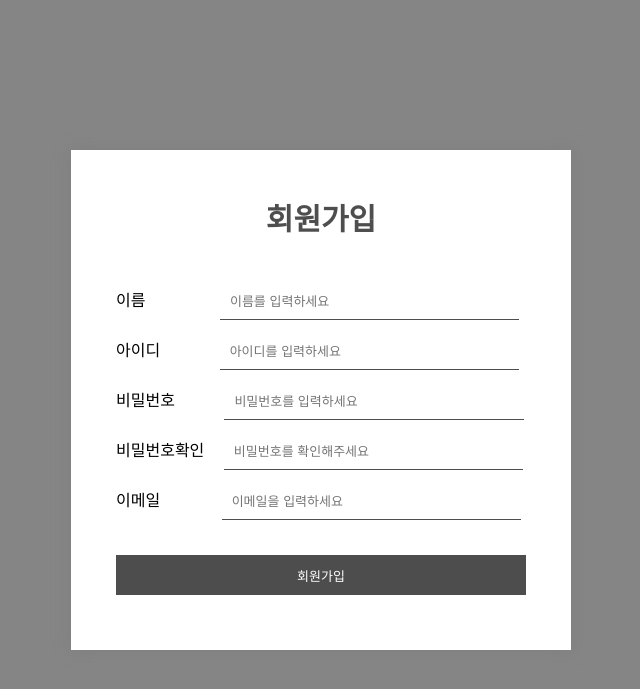
After one commit to gxxrxn/ppickus-hack, a Django app: template untact_tour/template/register.html in a window 1280 px wide. The commit adds this page. Shown: the top 689 px of the page, without its empty margins (319-959 px from the left). Run offline with Django 3.2, Linux system fonts and the light colour scheme; the template is opened without the code that fills it, so the values that code supplies are empty; some libraries are stand-ins or nearby versions; some web fonts are replaced.

Commit message:
add: register, logo change, show.html update

```diff
--- /dev/null
+++ b/untact_tour/template/register.html
@@ -0,0 +1,34 @@
+<!DOCTYPE html>
+<html lang="en">
+{% load static %}
+<head>
+    <meta charset="UTF-8">
+    <meta name="viewport" content="width=device-width, initial-scale=1.0">
+    <title>Document</title>
+    <script type="text/javascript" src="https://code.jquery.com/jquery-3.2.0.min.js" ></script>
+    <link rel="stylesheet" href="{%static 'css/register_css.css'%}">
+</head>
+
+<body>
+    <div class="register_form">
+        <p class="register_logo">회원가입</p>
+        <form class="register-form">
+        <!--  아이디 비밀번호  -->
+            <div class="register-check1">
+                <span>이름</span>
+                <input type="text" placeholder="이름를 입력하세요" required class="name_box"><br>
+                <span>아이디</span>
+                <input type="text" placeholder="아이디를 입력하세요" required class="id_box"><br>
+                <span>비밀번호</span>
+                <input type="password" placeholder="비밀번호를 입력하세요" required class="password_box"><br>
+                <span>비밀번호확인</span>
+                <input type="password" placeholder="비밀번호를 확인해주세요" required class="password_check_box"><br>
+                <span>이메일</span>
+                <input type="text" placeholder="이메일을 입력하세요" required class="email_box"><br>
+            </div>
+        <!-- 로그인 박스 -->
+            <input type='submit' class="register-button" value="회원가입"></input> <!--버튼타입만들기-->
+        </form>
+    </div>
+</body>
+</html>
--- a/untact_tour/template/show.html
+++ b/untact_tour/template/show.html
@@ -16,7 +16,7 @@
         <header>
             <div class="top">
                 <a href="{%url 'index'%}">
-                    <img class="logo" id="logo" src={%static 'llogo_changeogo.png'%} ondragstart="return false">
+                    <img class="logo" id="logo" src={%static 'logo_change.png'%} ondragstart="return false">
                 </a>
                 <div class="top_menu">
                     <ul>
--- /dev/null
+++ b/untact_tour/tourApp/static/css/register_css.css
@@ -0,0 +1,141 @@
+@import url(//cdn.rawgit.com/hiun/NanumSquare/master/nanumsquare.css);
+@import url(http://fonts.googleapis.com/earlyaccess/nanumgothic.css);
+
+* {
+    text-decoration: none;
+    list-style: none;
+    font-family: 'Nanum Gothic', sans-serif;
+}
+
+body {
+    background-color:  rgb(133, 133, 133)
+}
+
+.register_form{
+    position: absolute;
+    left: 50%;
+    top: 50%;
+    transform: translate(-50%, -50%);
+    width: 500px;
+    height: 500px;
+    background-color: white;
+    box-shadow: 0px 0px  15px 2px gray;
+}
+.register_logo {
+    padding: 45px 0 30px 0;
+    margin: 0;
+    height: 30px;
+    text-align: center;
+    color:rgb(78, 78, 78);
+    font-family: 'NanumSquare', sans-serif;
+    font-weight: 800;
+    font-size: 30px;
+}
+
+/* 로그인 비밀번호 */
+.register-check1{
+    width: 100%;
+    height: 260px;
+}
+form {
+    background-color:white;
+    margin: 0 auto;
+    padding: 30px 45px;
+    height: 260px;
+}
+.name_box {
+    width: 73%;
+    height: 35px;
+    margin: 0 0 15px 70px;
+    padding: 10px;
+    font-size: 13px;
+    box-sizing: border-box;
+    outline: 0;
+    border: none;
+    border-bottom: 1px solid #4d4d4d;
+    transition: all 0.5s
+}
+.id_box {
+    width: 73%;
+    height: 35px;
+    margin: 0 0 15px 55px;
+    padding: 10px;
+    font-size: 13px;
+    box-sizing: border-box;
+    outline: 0;
+    border: none;
+    border-bottom: 1px solid #4d4d4d;
+    transition: all 0.5s
+}
+.password_box {
+    width: 73%;
+    height: 35px;
+    margin: 0 0 15px 45px;
+    padding: 10px;
+    font-size: 13px;
+    box-sizing: border-box;
+    outline: 0;
+    border: none;
+    border-bottom: 1px solid #4d4d4d;
+    transition: all 0.5s
+}
+.password_check_box {
+    width: 73%;
+    height: 35px;
+    margin: 0 0 15px 15px;
+    padding: 10px;
+    font-size: 13px;
+    box-sizing: border-box;
+    outline: 0;
+    border: none;
+    border-bottom: 1px solid #4d4d4d;
+    transition: all 0.5s
+}
+.email_box {
+    width: 73%;
+    height: 35px;
+    margin: 0 0 15px 57px;
+    padding: 10px;
+    font-size: 13px;
+    box-sizing: border-box;
+    outline: 0;
+    border: none;
+    border-bottom: 1px solid #4d4d4d;
+    transition: all 0.5s
+}
+
+.register-check1 input:focus{
+    border: none;
+    border-bottom: 1px solid  rgb(211, 92, 92);
+    height: 34px;
+}
+
+/* 로그인 박스 */
+.register-button{
+    margin: 10px auto;
+    width: 100%;
+    height: 40px;
+    background-color:#4d4d4d;
+    outline: 0;
+    color: white;
+    border: 0;
+    font-size: 13px;
+    transition: all 0.1s;
+}
+.register-button:hover{
+    background-color: #ccc;
+    color: black;
+    cursor: pointer;
+}
+
+.massage {
+    text-align: center;
+    background-color: white;
+    font-size: 13px;
+    color: gray;
+}
+.massage a {
+    color:rgb(82, 70, 255);
+    background-color: white;
+    text-decoration: none;
+}
```
Also changed, not shown: untact_tour/tourApp/static/logo_change.png.
